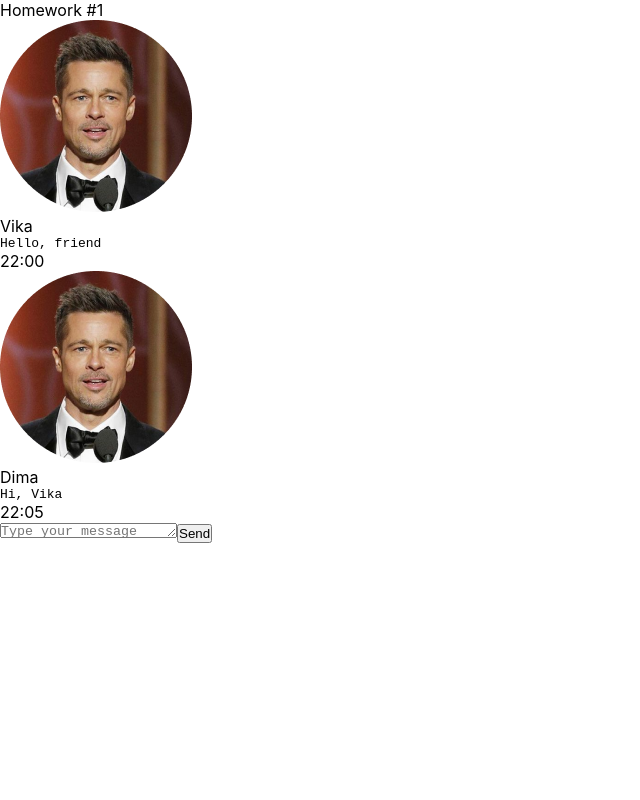
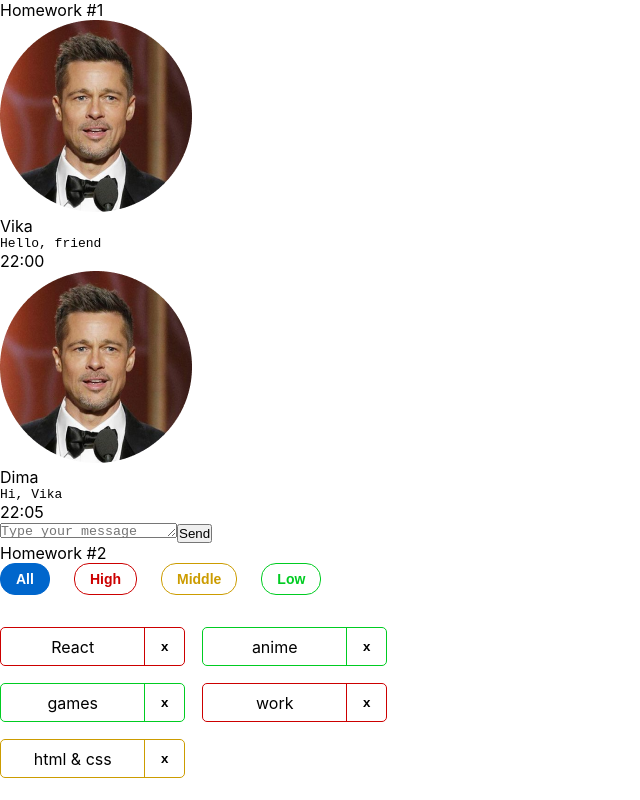
Before and after one commit to Viktoryia07/hw2, a React (Create React App) app: page / in a window 1280 px wide. Shown: the whole page, without its empty margins (0-640 px from the left). Built offline with nearby package versions, Linux system fonts and the light colour scheme.

Commit message:
Commit 3

```diff
--- a/src/s1-main/App.tsx
+++ b/src/s1-main/App.tsx
@@ -1,13 +1,14 @@
 import React from 'react'
 import s from './App.module.css'
 import HW1 from '../s2-homeworks/hw01/HW1'
+import HW2 from "../s2-homeworks/hw02/HW2";
 
 function App() {
     return (
         <div className={s.App}>
             <HW1/>
             {/*раскомментировать по ходу выполнения*/}
-            {/*<HW2/>*/}
+            <HW2/>
             {/*<HW3/>*/}
             {/*<HW4/>*/}
 
--- a/src/s2-homeworks/hw01/message/Message.tsx
+++ b/src/s2-homeworks/hw01/message/Message.tsx
@@ -1,6 +1,7 @@
 import React from 'react'
 import s from './Message.module.css'
 import {MessageType} from "../HW1";
+
 
 // нужно создать правильный тип вместо any
 export type MessagePropsType = {
--- a/src/s2-homeworks/hw02/HW2.tsx
+++ b/src/s2-homeworks/hw02/HW2.tsx
@@ -17,16 +17,17 @@
 * */
 
 // types
-export type AffairPriorityType = any // need to fix any
+export type AffairPriorityType = string; // need to fix any
 export type AffairType = {
-    _id: any // need to fix any
-    name: any // need to fix any
+    _id: number // need to fix any
+    name: string // need to fix any
     priority: AffairPriorityType
 }
 export type FilterType = 'all' | AffairPriorityType
 
+
 // constants
-const defaultAffairs: any = [ // need to fix any
+const defaultAffairs: AffairType[] = [ // need to fix any
     {_id: 1, name: 'React', priority: 'high'}, // студенты могут изменить содержимое name и количество элементов в массиве, ...priority не менять!
     {_id: 2, name: 'anime', priority: 'low'},
     {_id: 3, name: 'games', priority: 'low'},
@@ -35,23 +36,27 @@
 ]
 
 // pure helper functions
-export const filterAffairs = (affairs: any, filter: any): any => { // need to fix any
-
-
+export const filterAffairs = (affairs: AffairType[], filter: string): AffairType[] => { // need to fix any
+    // filter = 'all' | 'high' | 'low' | 'middle'
+    if (filter !== 'all') {
+        affairs = affairs.filter(affair => affair.priority === filter)
+    }
     return affairs // need to fix
 }
-export const deleteAffair = (affairs: any, _id: any): any => { // need to fix any
-
+export const deleteAffair = (affairs: AffairType[], _id: number): AffairType[] => { // need to fix any
+    affairs = affairs.filter(affair => affair._id !== _id)
     return affairs // need to fix
 }
 
 function HW2() {
-    const [affairs, setAffairs] = useState<any>(defaultAffairs) // need to fix any
+    const [affairs, setAffairs] = useState<AffairType[]>(defaultAffairs) // need to fix any
     const [filter, setFilter] = useState<FilterType>('all')
 
     const filteredAffairs = filterAffairs(affairs, filter)
-    const deleteAffairCallback = (_id: any) => { // need to fix any
+    const deleteAffairCallback = (_id: number) => { // need to fix any
         // need to fix
+        let newAffairs = deleteAffair(affairs, _id)
+        setAffairs(newAffairs)
     }
 
     return (
--- a/src/s2-homeworks/hw02/affairs/Affairs.tsx
+++ b/src/s2-homeworks/hw02/affairs/Affairs.tsx
@@ -4,24 +4,29 @@
 import s from './Affairs.module.css'
 
 type AffairsPropsType = {
-    data: any // need to fix any
+    data: AffairType[] // need to fix any
     setFilter: any
-    deleteAffairCallback: any
+    deleteAffairCallback: (_id: number) => void
     filter: FilterType
 }
 
 function Affairs(props: AffairsPropsType) {
     const setAll = () => {
         // need to fix
+        // put 'all'
+        props.setFilter('all')
     }
     const setHigh = () => {
         // need to fix
+        props.setFilter('high')
     }
     const setMiddle = () => {
         // need to fix
+        props.setFilter('middle')
     }
     const setLow = () => {
         // need to fix
+        props.setFilter('low')
     }
 
     const cnAll = s.button + ' ' + s.all + (props.filter === 'all' ? ' ' + s.active : '')
--- a/src/s2-homeworks/hw02/affairs/affair/Affair.tsx
+++ b/src/s2-homeworks/hw02/affairs/affair/Affair.tsx
@@ -6,12 +6,12 @@
 type AffairPropsType = {
     // key не нужно типизировать
     affair: AffairType
-    deleteAffairCallback: any // need to fix any
+    deleteAffairCallback: (_id: number) => void // need to fix any
 }
 
 function Affair(props: AffairPropsType) {
     const deleteCallback = () => {
-        // need to fix
+        props.deleteAffairCallback(props.affair._id)
     }
 
     const nameClass = s.name + ' ' + s2[props.affair.priority]
@@ -25,11 +25,11 @@
         >
             <div id={'hw2-name-' + props.affair._id} className={nameClass}>
                 {/*создаёт студент*/}
-
+                {props.affair.name}
                 {/**/}
             </div>
             <div id={'hw2-priority-' + props.affair._id} hidden>
-                {/*создаёт студент*/}
+                {props.affair.priority}
 
                 {/**/}
             </div>
@@ -37,11 +37,12 @@
             <button
                 id={'hw2-button-delete-' + props.affair._id}
                 className={buttonClass}
+                onClick={deleteCallback}
                 // need to fix
 
             >
                 {/*текст кнопки могут изменить студенты*/}
-                X
+                x
                 {/**/}
             </button>
         </div>
```
Also changed, not shown: src/s2-homeworks/hw01/message/Message.module.css (+7 -0 lines).
